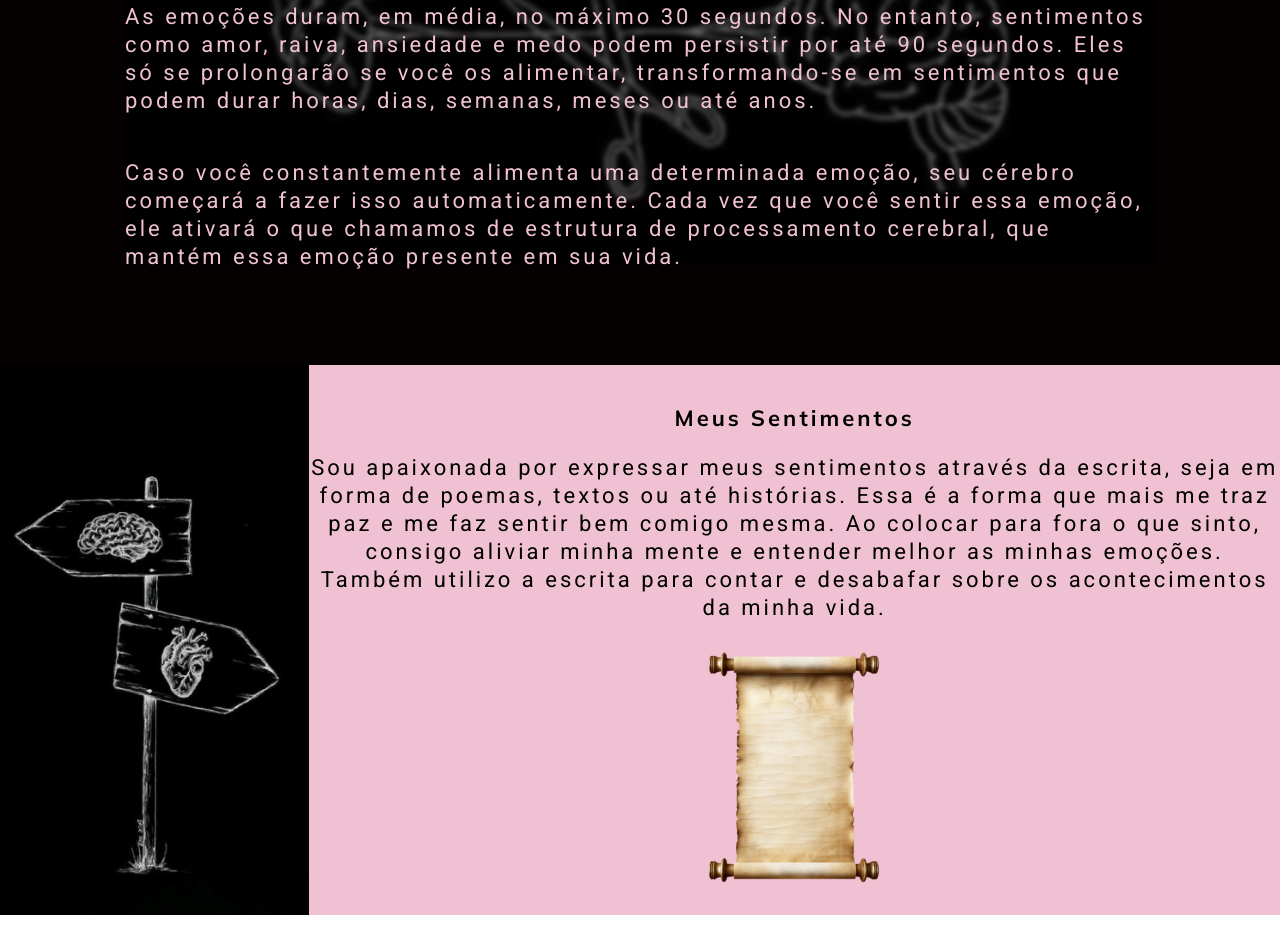
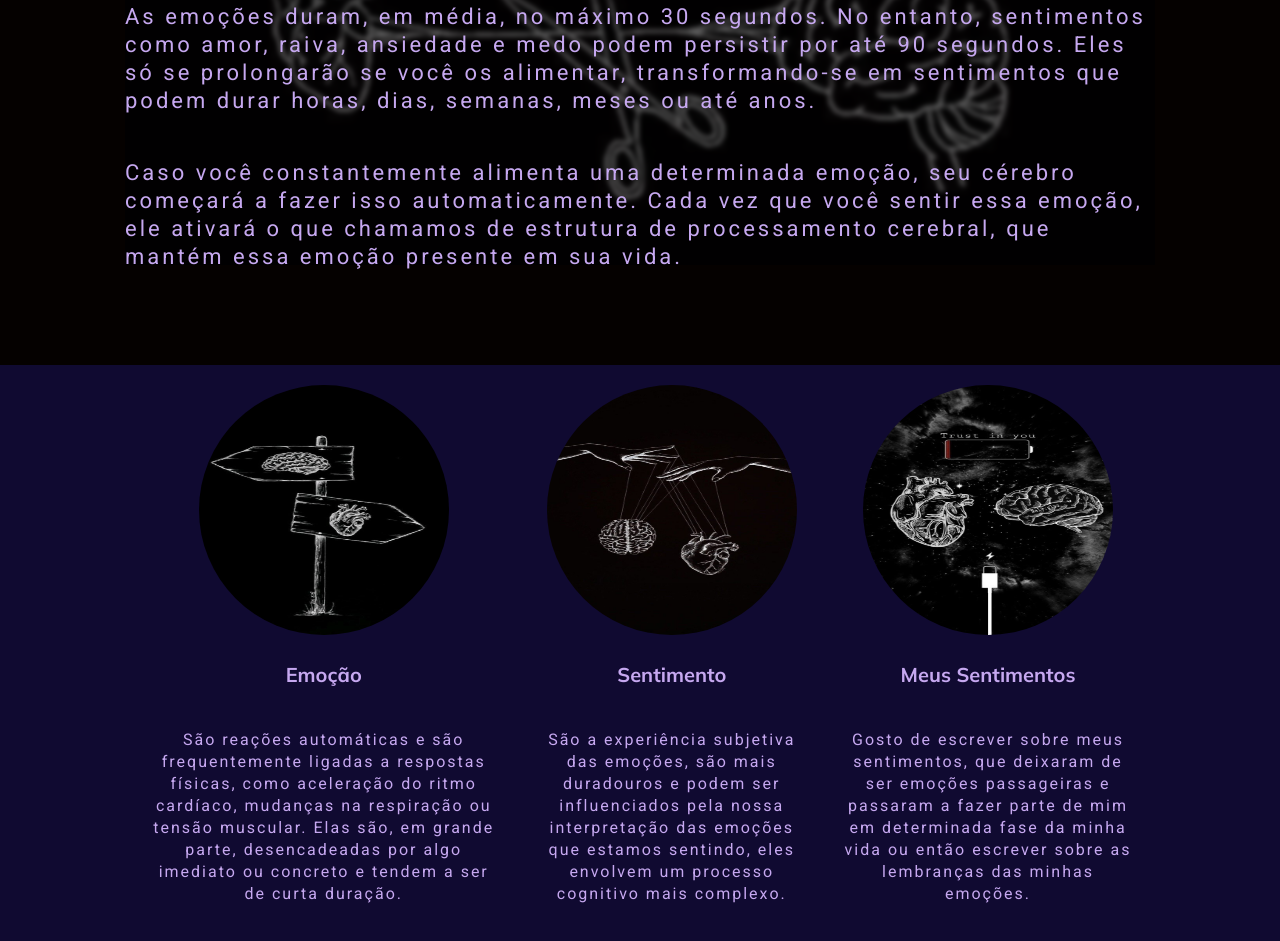
Before and after one commit to isabella-viana/Projeto-Individual, a plain HTML site: page codigo/index.html in a window 1280 px wide. Shown: the part 330-1271 px from the top of the page. Before the commit the page ends 1245 px from the top, so only its background shows below. Drawn offline with Linux system fonts and the light colour scheme; a web font is replaced by a local one.

Commit message:
estilização do home

```diff
--- a/codigo/index.html
+++ b/codigo/index.html
@@ -55,28 +55,31 @@
             </section>
         </div>
 
-        <section class="sentimento_emocao">
+        <div class="social">
             <div class="container">
-                <div class="sentimento">
-                    <img src="img/direcao_coracao_cerebro.jpeg" class="img-direcao">
-                    <div class="texto">
-                        <h3>Meus Sentimentos</h3>
-                        <p> Sou apaixonada por expressar meus sentimentos através da escrita, seja em forma de
-                            poemas, textos ou até histórias. Essa é a forma que mais me traz paz e me faz sentir
-                            bem comigo mesma. Ao colocar para fora o que sinto, consigo aliviar minha mente
-                             e entender melhor as minhas emoções. Também utilizo a escrita para contar
-                              e desabafar sobre os acontecimentos da minha vida.
-                        </p>
-                        <a href="sentimentos.html">
-                            <img src="icone/pergamino.png" alt="spotify" class="img-pegamino">
-                        </a>
-                    </div>
+              <div class="boxes">
+                <div class="box">
+                  <img src="img/direcao_coracao_cerebro.jpeg">
+                  <h4>Emoção</h4>
+                  <p>São reações automáticas e são frequentemente ligadas a respostas físicas, como aceleração do ritmo cardíaco, mudanças na
+                     respiração ou tensão muscular. Elas são, em grande parte, desencadeadas por algo imediato ou
+                      concreto e tendem a ser de curta duração.</p>
                 </div>
+                <div class="box">
+                  <img src="img/marionete_coracao_cerebro.jpeg">
+                  <h4>Sentimento</h4>
+                  <p> São a experiência subjetiva das emoções, são mais duradouros e podem ser influenciados pela
+                    nossa interpretação das emoções que estamos sentindo, eles envolvem um processo cognitivo mais complexo.</p>
+                </div>
+                <div class="box">
+                  <img src="img/carregar emocao.jpeg">
+                  <h4>Meus Sentimentos</h4>
+                  <p>Gosto de escrever sobre meus sentimentos, que deixaram de ser emoções passageiras e passaram a
+                    fazer parte de mim em determinada fase da minha vida ou então escrever sobre as lembranças das minhas emoções.</p>
+                </div>
+              </div>
             </div>
-
-
-
-
+          </div>
 
         </section>
 
--- a/codigo/styles/index.css
+++ b/codigo/styles/index.css
@@ -32,12 +32,12 @@
 
 }
 .banner .text h2:hover {
-    color: rgb(161, 255, 244);
+    color: rgb(17, 17, 65);
 }
 
 
 .banner .text p{
-    color: rgb(239, 193, 210);
+    color: rgb(198, 168, 240);
     font-size: 22px;;
     line-height: 28px;
     padding-bottom: px;
@@ -46,71 +46,44 @@
 }
 
 
-.sentimento_emocao .container {
+.social {
+    background-color: rgb(16, 10, 49);
     display: flex;
-    justify-content: center;
-    padding: 0;
-    margin: 0;
-    flex-direction: column;
+    font-size: 20px;
+    font-family: "Mulish";
+    color:  rgb(198, 168, 240);;
   }
 
-.sentimento_emocao .container .sentimento,
-.sentimento_emocao .container .emocao {
-    display: flex;
-    align-items: center;
-
-    margin: 20px; /* Adiciona espaço entre os itens */
-    height: 550px;
-    text-align: center;
-    padding: 0;
-    margin: 0;
+  .social .container {
+    justify-content: center;
   }
 
-.sentimento_emocao .container .sentimento {
-    background-color: rgb(239, 193, 210);
-
+  .box img {
+    height: 250px;
+    width: 250px;
+    margin: 0;
+    border-radius: 130px;
   }
 
-.sentimento_emocao .container .emocao {
-    background-color: rgb(198, 168, 240);
+  .social .container .boxes {
+    display: flex;
+    justify-content: space-between;
+    width: 100%;
+    padding: 20px;
+    gap: 30px;
   }
 
-.sentimento_emocao .texto h3{
-    font-size: 22px;;
-    line-height: 28px;
-    padding-bottom: px;
-    letter-spacing: 3px;
-    font-family: "Mulish";
-}
-.sentimento_emocao .texto p{
-    font-size: 22px;;
-    line-height: 28px;
-    padding-bottom: px;
-    letter-spacing: 3px;
+  .social p {
+    text-align: center;
+    font-size: 16px;
+    line-height: 22px;
+    letter-spacing: 2px;
     font-family: "Roboto";
-
+    color:  rgb(198, 168, 240);;
   }
 
-.img-marionete {
-    height: 550px;
-    width: 700px;
-    margin: 0;
+  .box {
+    display: flex;
+    flex-direction: column;
+    align-items: center;
   }
-
-.img-direcao {
-    height: 550px;
-    width: 800px;
-    margin: 0;
-}
-.img-spotify{
-    height: 50px;
-    width: 150px;
-    margin: 0;
-}
-
-.img-pegamino{
-    height: 250px;
-    width: 230px;
-    margin: 0;
-
-}
```
Also changed, not shown: codigo/texto.html (+10 -0 lines). Lines whose indentation alone changed are shown as unchanged.
